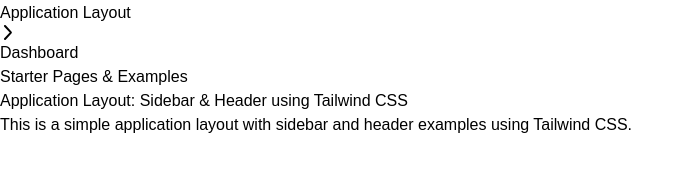
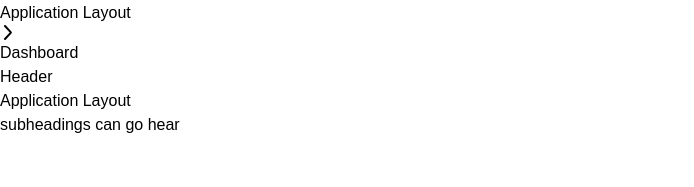
Before and after one commit to Mohnish2004/Remerge.ai, a React (Create React App) app in the folder client/: page /dashboard in a window 1280 px wide. Shown: the part 135-322 px from the top of the page, without its empty margins (0-694 px from the left). Built offline with nearby package versions, Linux system fonts and the light colour scheme.

Commit message:
Update page.tsx

```diff
--- a/client/src/Website/Dashboard/page.tsx
+++ b/client/src/Website/Dashboard/page.tsx
@@ -322,9 +322,9 @@ export default function Example() {
 
   <div className="w-full pt-10 px-4 sm:px-6 md:px-8 lg:pl-72 bg-gray-100">
     <header>
-      <p className="mb-2 text-sm font-semibold text-blue-600">Starter Pages & Examples</p>
-      <h1 className="block text-2xl font-bold text-gray-800 sm:text-3xl dark:text-white">Application Layout: Sidebar & Header using Tailwind CSS</h1>
-      <p className="mt-2 text-lg text-gray-800 dark:text-gray-400">This is a simple application layout with sidebar and header examples using Tailwind CSS.</p>
+      <p className="mb-2 text-sm font-semibold text-blue-600">Header</p>
+      <h1 className="block text-2xl font-bold text-gray-800 sm:text-3xl dark:text-white">Application Layout</h1>
+      <p className="mt-2 text-lg text-gray-800 dark:text-gray-400">subheadings can go hear</p>
       <div className="mt-5 flex flex-col items-center gap-2 sm:flex-row sm:gap-3">
       <br></br>
       <br></br>
```
